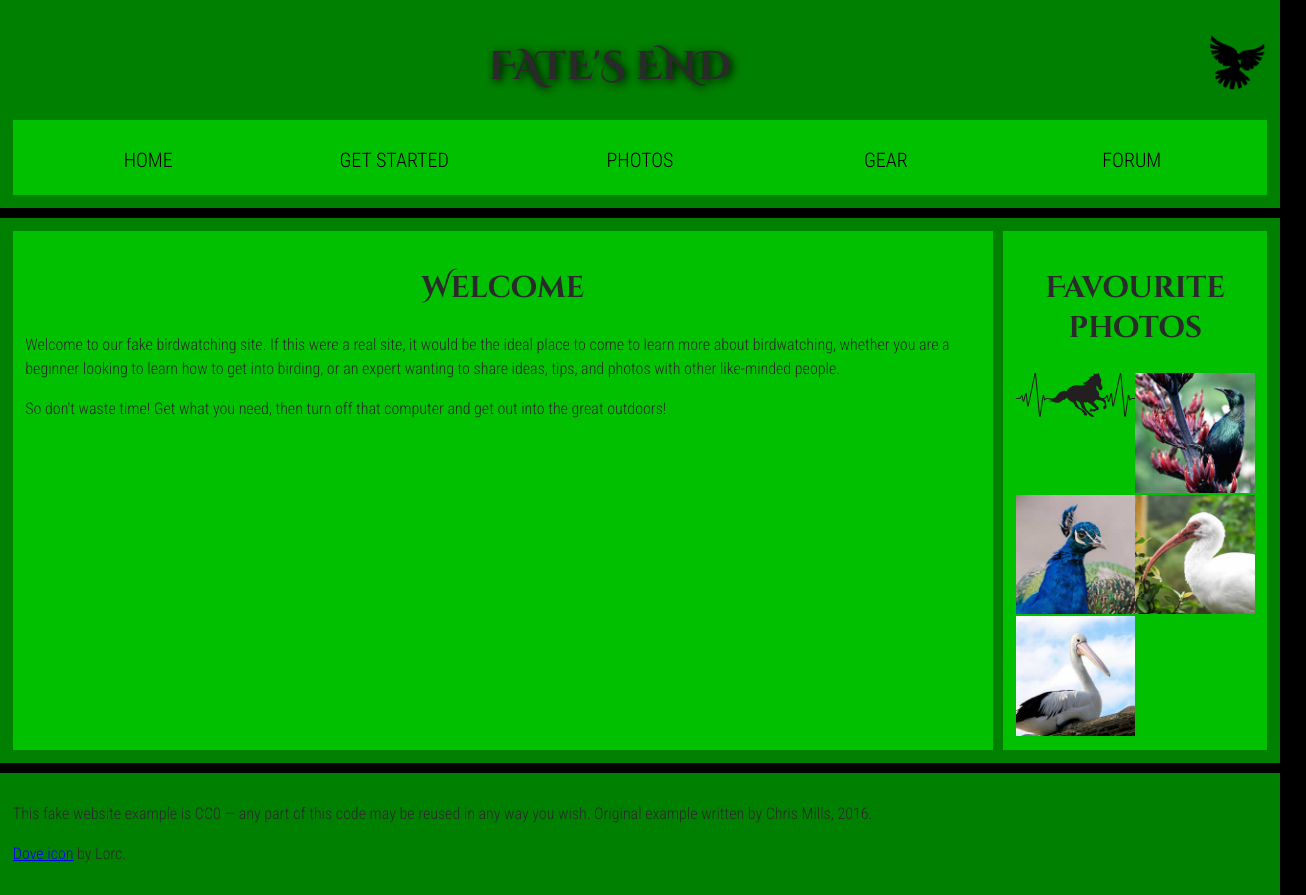
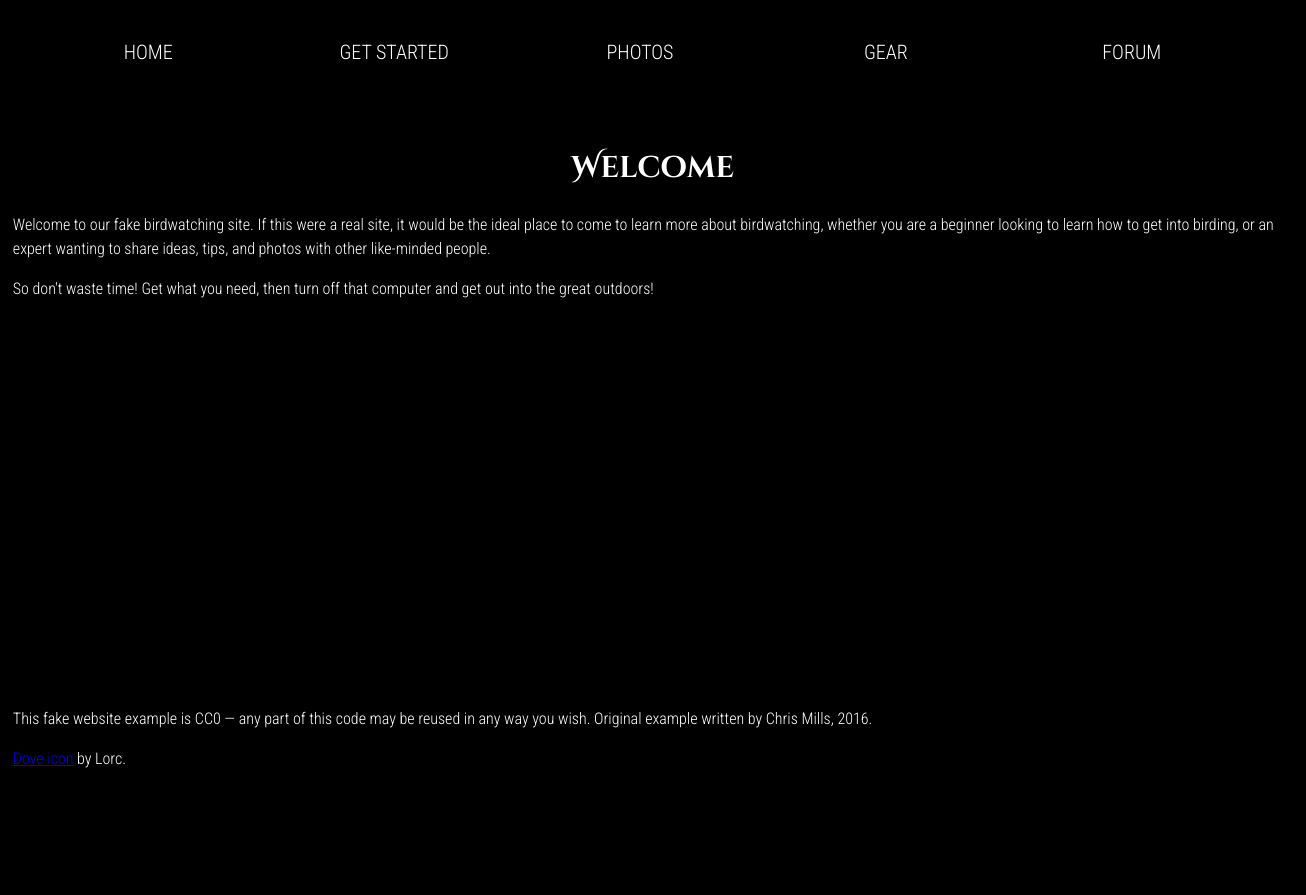
Before and after one commit to FatesEnd/FatesEnd.github.io, a plain HTML site: page index.html in a window 1280 px wide. Shown: the whole page, 1306 px wide, since content can reach past the window. After the commit the page ends 800 px from the top, so only its background shows below. Drawn offline with Linux system fonts and the light colour scheme.

Commit message:
Initial commit

```diff
--- a/index.html
+++ b/index.html
@@ -21,9 +21,6 @@
 </head>
 <body>
 <header>
-<h1>Fate's End</h1>
-<img src="images/dove.png" alt="a simple dove logo">
-
 <nav>
 <ul>
     <li><span>Home</span></li>
@@ -46,20 +43,6 @@
 
 <p>So don't waste time! Get what you need, then turn off that computer and get out into the great outdoors!</p>
     </section>
-
-    <aside>
-        <h2>Favourite photos</h2>
-        <a href=images/Horse.svg><img alt="Small black bird, black claws, long black slender beak, links to larger version of the image" src="images/Horse-low.png"
-                                      srcset="images/Horse.svg"></a>
-        <a href="images/favorite-1.jpg"><img alt="Small black bird, black claws, long black slender beak, links to larger version of the image"
-                                             src="images/favorite-1_th.jpg"></a>
-        <a href="images/favorite-2.jpg"><img alt="Top half of a pretty bird with bright blue plumage on neck, light colored beak, blue headdress, links to larger version of the image"
-                                             src="images/favorite-2_th.jpg"></a>
-        <a href="images/favorite-3.jpg"><img alt="Top half of a large bird with white plumage, very long curved narrow light colored break, links to larger version of the image"
-                                             src="images/favorite-3_th.jpg"></a>
-        <a href="images/favorite-4.jpg"><img alt="Large bird, mostly white plumage with black plumage on back and rear, long straight white beak, links to larger version of the image"
-                                             src="images/favorite-4_th.jpg"></a>
-    </aside>
 </main>
 
 <footer>
--- a/styles/style.css
+++ b/styles/style.css
@@ -8,12 +8,16 @@ html, body {
 html {
   font-size: 10px;
   background-color: black;
+  height: 100%;
 }
 
 body {
   width: 100%;
   min-width: 800px;
   margin: 0 auto;
+  min-height: 100%;
+  display: flex;
+  flex-direction: column;
 }
 
 /* || typography */
@@ -48,6 +52,10 @@ p, li {
   line-height: 1.5;
 }
 
+h1, h2, h3, input, li, p {
+  color: white;
+}
+
 /* || header layout */
 
 header {
@@ -56,13 +64,8 @@ header {
   flex-flow: row wrap;
 }
 
-body > * {
-  background-color: red;
-  padding: 1%;
-}
-
-main, header, nav, article, aside, footer, section {
-  background-color: rgba(0,255,0,0.5);
+main, header, nav, footer {
+  background-color: rgba(0,0,0,0);
   padding: 1%;
 }
 
@@ -103,7 +106,7 @@ nav a, nav span {
   line-height: 1.7;
   text-transform: uppercase;
   text-decoration: none;
-  color: black;
+  color: white;
 
 }
 
@@ -111,6 +114,9 @@ nav a, nav span {
 
 main {
   display: flex;
+  height: 100%;
+  width: 100%;
+  padding: 1%;
 }
 
 article, section {
@@ -134,5 +140,5 @@ aside img {
 }
 
 footer {
-  margin-top: 10px;
+  margin-top: auto;
 }
```
